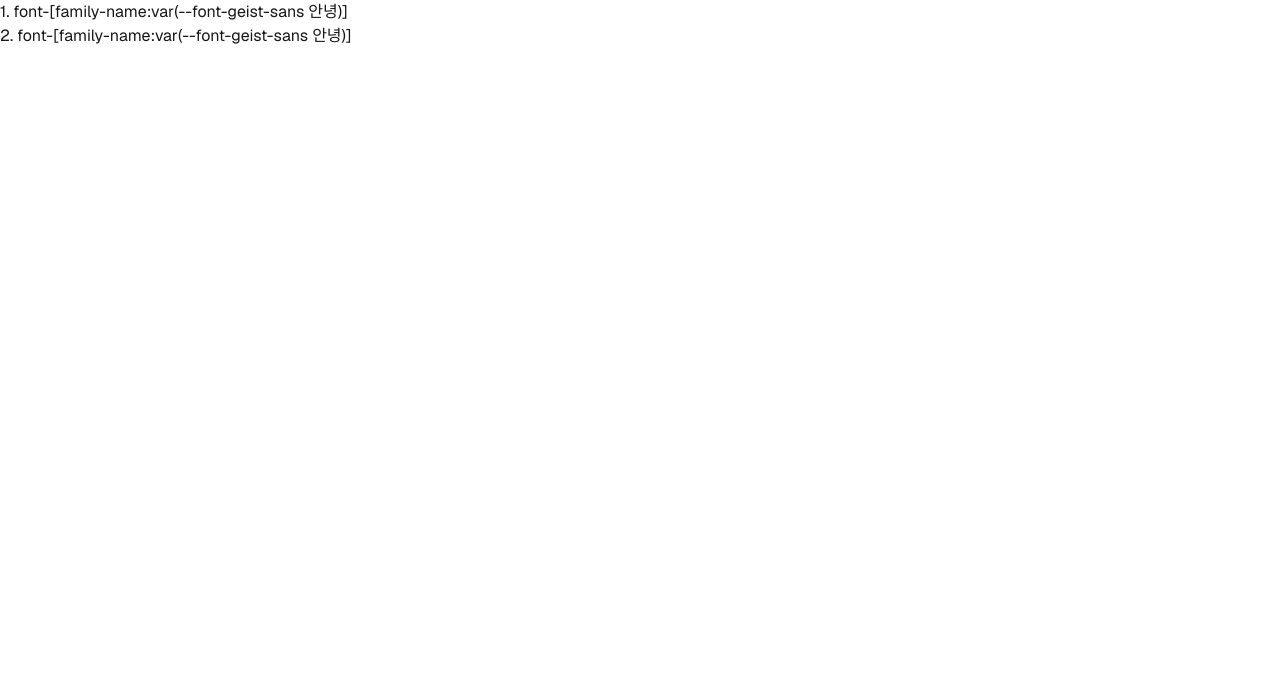
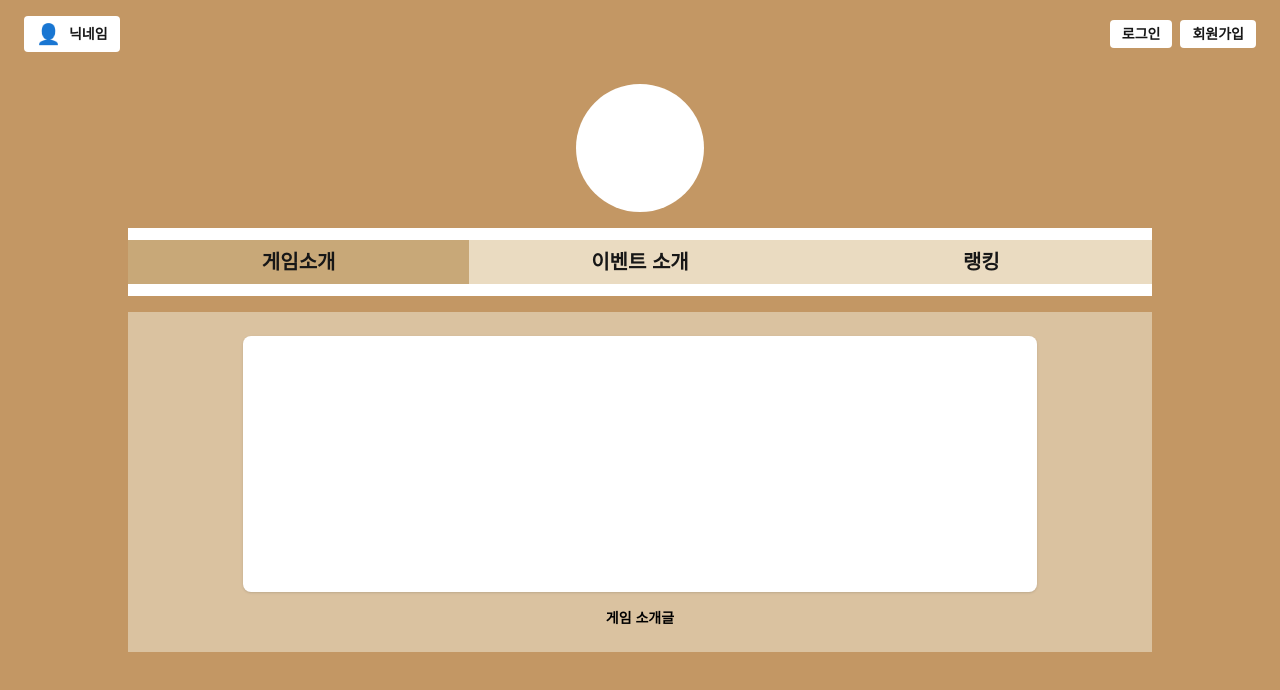
Before and after one commit to pkfffe/cap_project, a Next.js app: page / in a window 1280 px wide. Shown: the top 690 px of the page. Built offline with nearby package versions, Linux system fonts and the light colour scheme.

Commit message:
page.tsx 작성

```diff
--- a/app/page.tsx
+++ b/app/page.tsx
@@ -1,10 +1,38 @@
-import Image from "next/image";
+// app/page.tsx
 
 export default function Home() {
   return (
-    <div className="font-[family-name:var(--font-geist-sans)]">
-      <div>1. font-[family-name:var(--font-geist-sans 안녕)]</div>
-      <div>2. font-[family-name:var(--font-geist-sans 안녕)]</div>
-    </div>
+    <main className="min-h-screen bg-[#c39764] flex flex-col items-center">
+      {/* 상단 바 */}
+      <div className="w-full flex justify-between items-center px-6 py-4">
+        {/* 좌측: 닉네임 */}
+        <div className="flex items-center gap-2 bg-white px-3 py-1 rounded">
+          <span className="text-xl">👤</span>
+          <span className="text-sm font-semibold">닉네임</span>
+        </div>
+
+        {/* 우측: 로그인 / 회원가입 */}
+        <div className="flex gap-2">
+          <button className="bg-white px-3 py-1 text-sm font-bold rounded hover:bg-gray-100">로그인</button>
+          <button className="bg-white px-3 py-1 text-sm font-bold rounded hover:bg-gray-100">회원가입</button>
+        </div>
+      </div>
+
+      {/* 중앙 원형 이미지 */}
+      <div className="w-32 h-32 bg-white rounded-full my-4" />
+
+      {/* 상단 탭 메뉴 (게임소개 / 이벤트 소개 / 랭킹) */}
+      <div className="w-4/5 bg-white flex justify-around py-3 mb-4 text-xl font-extrabold">
+        <button className="w-1/3 text-center bg-[#c8a878] py-2 hover:bg-[#b28e5d]">게임소개</button>
+        <button className="w-1/3 text-center bg-[#eadbc1] py-2 hover:bg-[#d8c5a6]">이벤트 소개</button>
+        <button className="w-1/3 text-center bg-[#eadbc1] py-2 hover:bg-[#d8c5a6]">랭킹</button>
+      </div>
+
+      {/* 본문 콘텐츠 영역 */}
+      <div className="w-4/5 bg-[#dac2a0] flex flex-col items-center py-6 px-4">
+        <div className="bg-white w-4/5 h-64 mb-4 rounded-lg shadow" />
+        <p className="text-sm font-semibold text-black">게임 소개글</p>
+      </div>
+    </main>
   );
 }
```
